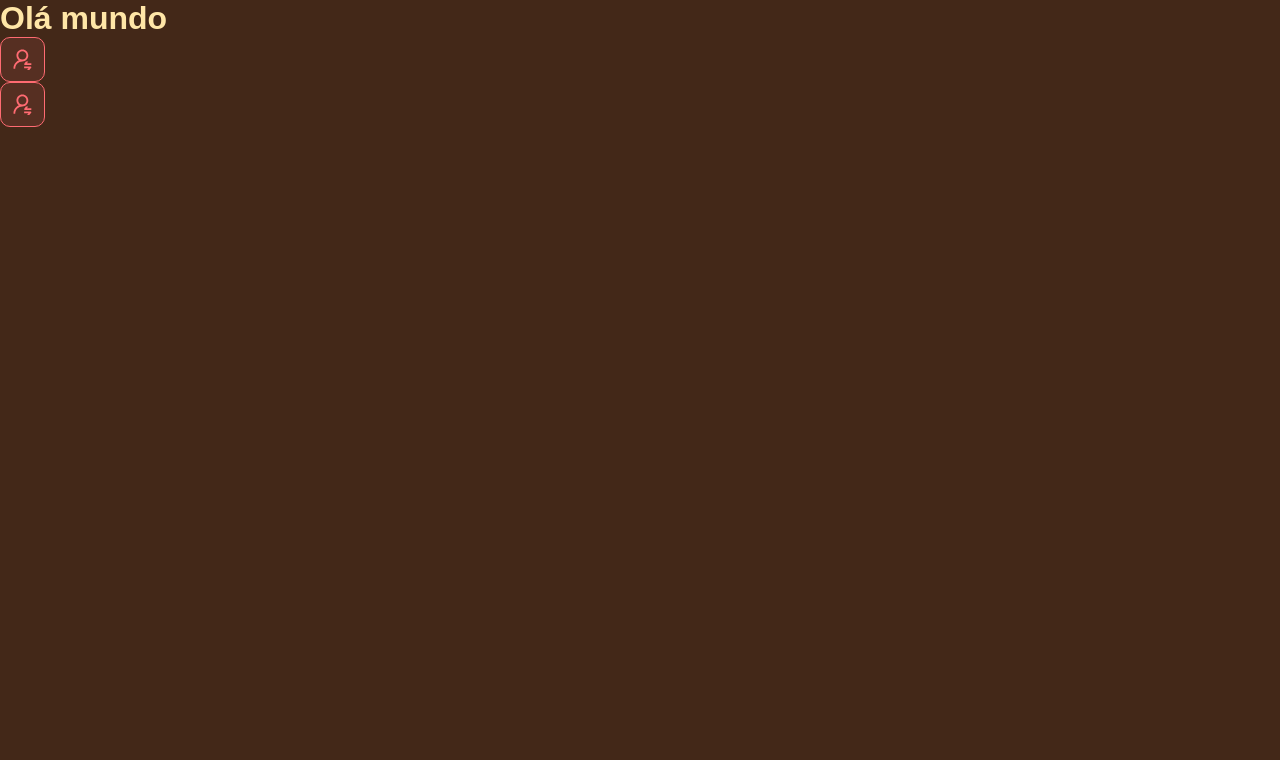
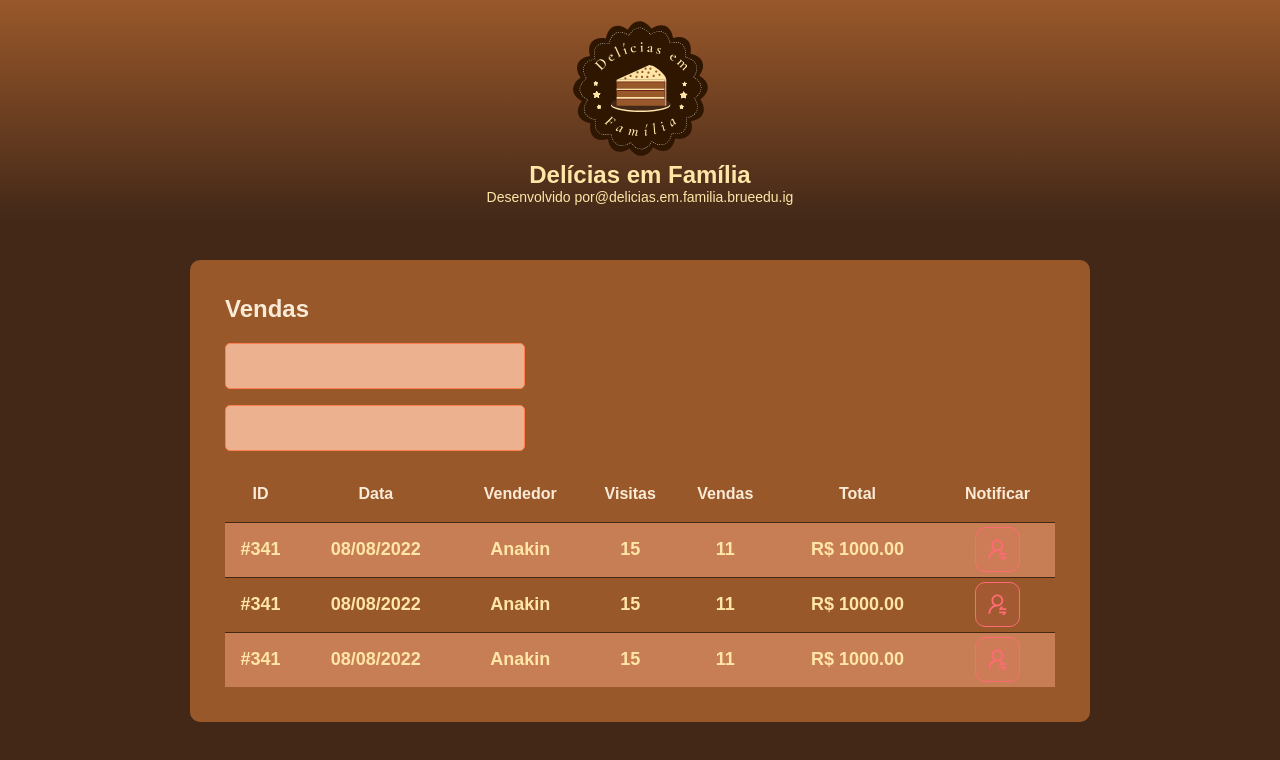
Before and after one commit to EduRKL/dsmeta, a React (Vite) app in the folder frontend/: page / in a window 1280 px wide. Shown: the top 760 px of the page. Built offline with nearby package versions, Linux system fonts and the light colour scheme.

Commit message:
Other components

```diff
--- a/frontend/src/App.tsx
+++ b/frontend/src/App.tsx
@@ -1,11 +1,17 @@
-import NotificationButton from "./components/NotificationButton"
+import Header from "./components/Header"
+import SalesCard from "./components/SalesCard"
 
 function App() {
   return (
     <>
-      <h1>Olá mundo</h1>
-      <NotificationButton />
-      <NotificationButton />
+      <Header />
+      <main>
+        <section id="sales">
+          <div className="dem-container">
+            <SalesCard />
+          </div>
+        </section>
+      </main>
     </>
   )
 }
--- /dev/null
+++ b/frontend/src/components/Header/index.tsx
@@ -0,0 +1,20 @@
+import logo from '../../assets/img/Logo.svg'
+import './styles.css'
+
+function Header() {
+    return (
+        <header>
+            <div className="nomeEmpresa-logo-container">
+                <img src={logo} alt="Delicias em Familia" />
+                <h1>Delícias em Família</h1>
+                <p>Desenvolvido por
+
+                    <a href="https://www.instagram.com/delicias.em.familia.brueedu/">@delicias.em.familia.brueedu.ig</a>
+                </p>
+            </div>
+        </header>
+
+    )
+}
+
+export default Header
--- /dev/null
+++ b/frontend/src/components/Header/styles.css
@@ -0,0 +1,25 @@
+header {
+    height: 220px;
+    background: linear-gradient(180deg, #99582A 0%, #432818 100%);
+    display: flex;
+    align-items: center;
+    justify-content: center;
+}
+.nomeEmpresa-logo-container{
+    display: flex;
+    flex-direction: column;
+    align-items: center;
+}
+
+.nomeEmpresa-logo-container img{
+    width: 235px;
+    margin-top: -45px;
+}
+.nomeEmpresa-logo-container h1{
+    margin-top: -45px;
+    font-size: 24px;
+}
+.nomeEmpresa-logo-container p{
+    font-size: 14px;
+    font-weight: 300;
+}
--- /dev/null
+++ b/frontend/src/components/SalesCard/index.tsx
@@ -0,0 +1,80 @@
+import NotificationButton from '../NotificationButton'
+import './styles.css'
+
+function SalesCard() {
+    return (
+        <div className="dem-card">
+            <h2 className="dem-titulo-vendas">Vendas</h2>
+            <div>
+                <div className="dem-formulario-container">
+                    <input className="dem-formulario" type="text" />
+                </div>
+                <div className="dem-formulario-container">
+                    <input className="dem-formulario" type="text" />
+                </div>
+            </div>
+
+
+            <div>
+                <table className="dem-tabela-vendas">
+                    <thead>
+                        <tr>
+                            <th className="show992">ID</th>
+                            <th className="show576">Data</th>
+                            <th>Vendedor</th>
+                            <th className="show992">Visitas</th>
+                            <th className="show992">Vendas</th>
+                            <th>Total</th>
+                            <th>Notificar</th>
+                        </tr>
+                    </thead>
+                    <tbody>
+                        <tr>
+                            <th className="show992">#341</th>
+                            <th className="show576">08/08/2022</th>
+                            <th>Anakin</th>
+                            <th className="show992">15</th>
+                            <th className="show992">11</th>
+                            <th>R$ 1000.00</th>
+                            <th>
+                                <div className="dem-botao-vermelho-container">
+                                    <NotificationButton />
+                                </div>
+                            </th>
+                        </tr>
+                        <tr>
+                            <th className="show992">#341</th>
+                            <th className="show576">08/08/2022</th>
+                            <th>Anakin</th>
+                            <th className="show992">15</th>
+                            <th className="show992">11</th>
+                            <th>R$ 1000.00</th>
+                            <th>
+                                <div className="dem-botao-vermelho-container">
+                                <NotificationButton />
+                                </div>
+                            </th>
+                        </tr>
+                        <tr>
+                            <th className="show992">#341</th>
+                            <th className="show576">08/08/2022</th>
+                            <th>Anakin</th>
+                            <th className="show992">15</th>
+                            <th className="show992">11</th>
+                            <th>R$ 1000.00</th>
+                            <th>
+                                <div className="dem-botao-vermelho-container">
+                                <NotificationButton />
+                                </div>
+                            </th>
+                        </tr>
+                    </tbody>
+                </table>
+            </div>
+
+        </div>
+
+    )
+}
+
+export default SalesCard
--- /dev/null
+++ b/frontend/src/components/SalesCard/styles.css
@@ -0,0 +1,100 @@
+.dem-card {
+    background-color: #99582A;
+    border-radius: 10px;
+    padding: 30px 10px;
+
+}
+
+.dem-titulo-vendas {
+    color: antiquewhite;
+    font-size: 24px;
+    margin-bottom: 20px;
+}
+
+.dem-formulario {
+    height: 46px;
+    background-color: rgb(236, 177, 143);
+    border: 1px solid coral;
+    border-radius: 5px;
+    width: 100%;
+    color: #432818;
+    padding: 0 20px;
+    font-size: 18px;
+}
+
+.dem-formulario-container {
+    margin-bottom: 16px;
+    max-width: 300px;
+}
+
+.dem-tabela-vendas {
+    width: 100%;
+    border-spacing: 0ch;
+    border-collapse: collapse;
+}
+
+.dem-tabela-vendas thead {
+    height: 55px;
+    font-size: 16px;
+    color: antiquewhite;
+    font-weight: 700;
+}
+
+.dem-tabela-vendas tbody {
+    font-size: 14px;
+    font-weight: 400;
+    color: #FFE6A7;
+    text-align: center;
+}
+
+.dem-tabela-vendas tbody th {
+    height: 74px;
+    border-top: 1px solid #432818;
+}
+
+.dem-tabela-vendas tbody tr:hover>th {
+    background-color: #f1e385;
+    color: #432818;
+}
+
+.dem-tabela-vendas tbody tr:nth-child(odd) {
+    background-color: rgb(199, 126, 84);
+}
+
+.dem-botao-vermelho-container {
+    display: flex;
+    justify-content: center;
+}
+
+.show576 {
+    display: none;
+}
+
+.show992 {
+    display: none;
+}
+
+@media (min-width: 576px) {
+    .show576 {
+        display: table-cell;
+    }
+
+    .dem-card {
+        padding: 35px;
+    }
+
+    .dem-tabela-vendas tbody th {
+        height: 55px;
+    }
+
+    .dem-tabela-vendas tbody {
+        font-size: 18px;
+    }
+
+}
+
+@media (min-width: 992px) {
+    .show992 {
+        display: table-cell;
+    }
+}
--- a/frontend/src/index.css
+++ b/frontend/src/index.css
@@ -1,20 +1,34 @@
 @import url('https://fonts.googleapis.com/css2?family=Cormorant+Garamond:ital,wght@0,700;1,400;1,500&display=swap');
 
-*{
+* {
   font-family: 'Cormorant', sans-serif;
   box-sizing: border-box;
   margin: 0;
   padding: 0;
 }
-body, html {
+
+body,
+html {
   background-color: #432818;
   color: #FFE6A7;
 }
 
-a, a:visited{
+a,
+a:visited {
   color: unset;
   text-decoration: none;
 }
-a:hover{
+
+a:hover {
   color: #FF7D01;
 }
+
+.dem-container {
+  width: 100%;
+  max-width: 900px;
+  margin: 0 auto;
+}
+
+#sales {
+  padding: 40px 10px;
+}
```
Lines whose indentation alone changed are shown as unchanged.
